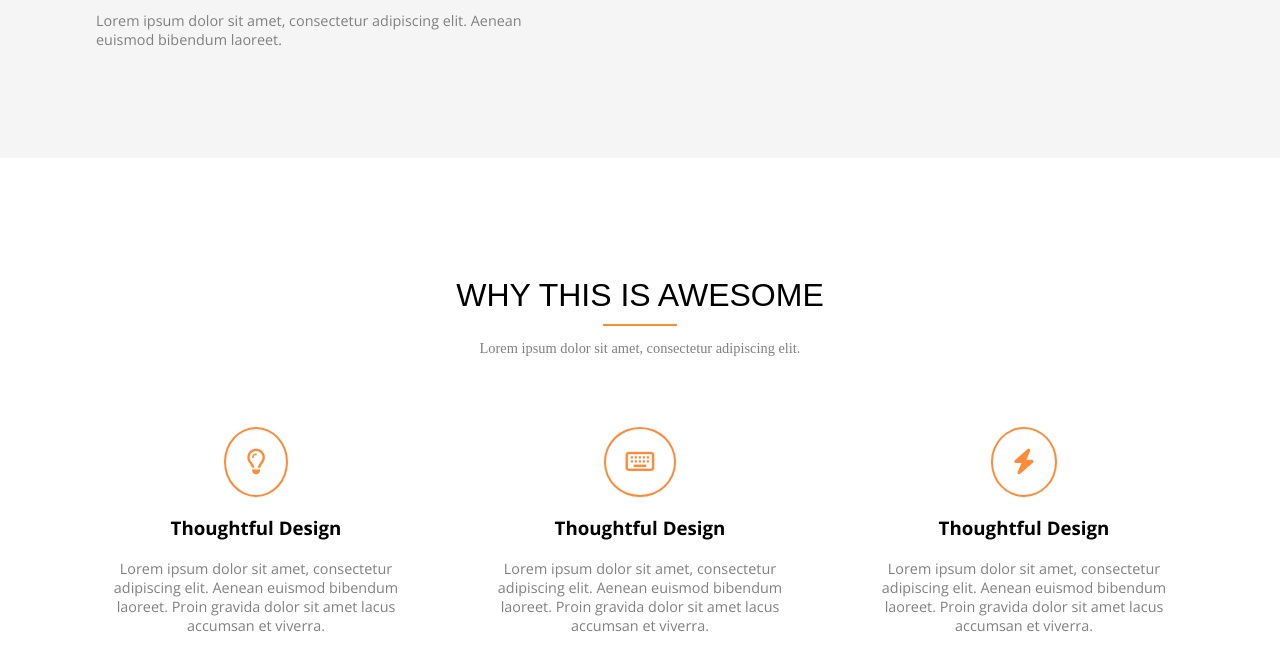
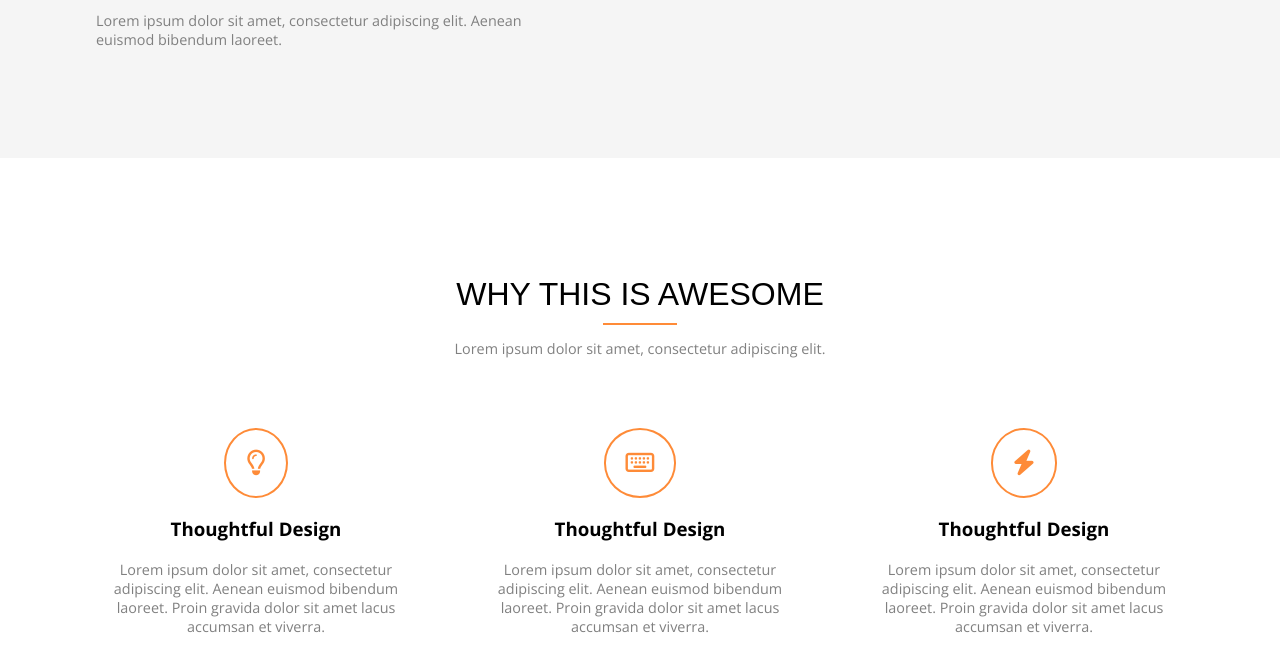
Before and after one commit to Branyer/PSD-TO-HTML-02, a website: page public/index.html in a window 1280 px wide. Shown: the part 2270-2942 px from the top of the page. Drawn offline with nearby package versions, Linux system fonts and the light colour scheme.

Commit message:
change font-family

```diff
--- a/src/scss/our-process.scss
+++ b/src/scss/our-process.scss
@@ -26,6 +26,7 @@
         p {
             color: grey;
             font-size: .9rem;
+            font-family: $font-openSans
         }
     }
 
```
Also changed, not shown: public/css/styles.css, src/css/styles.css.
